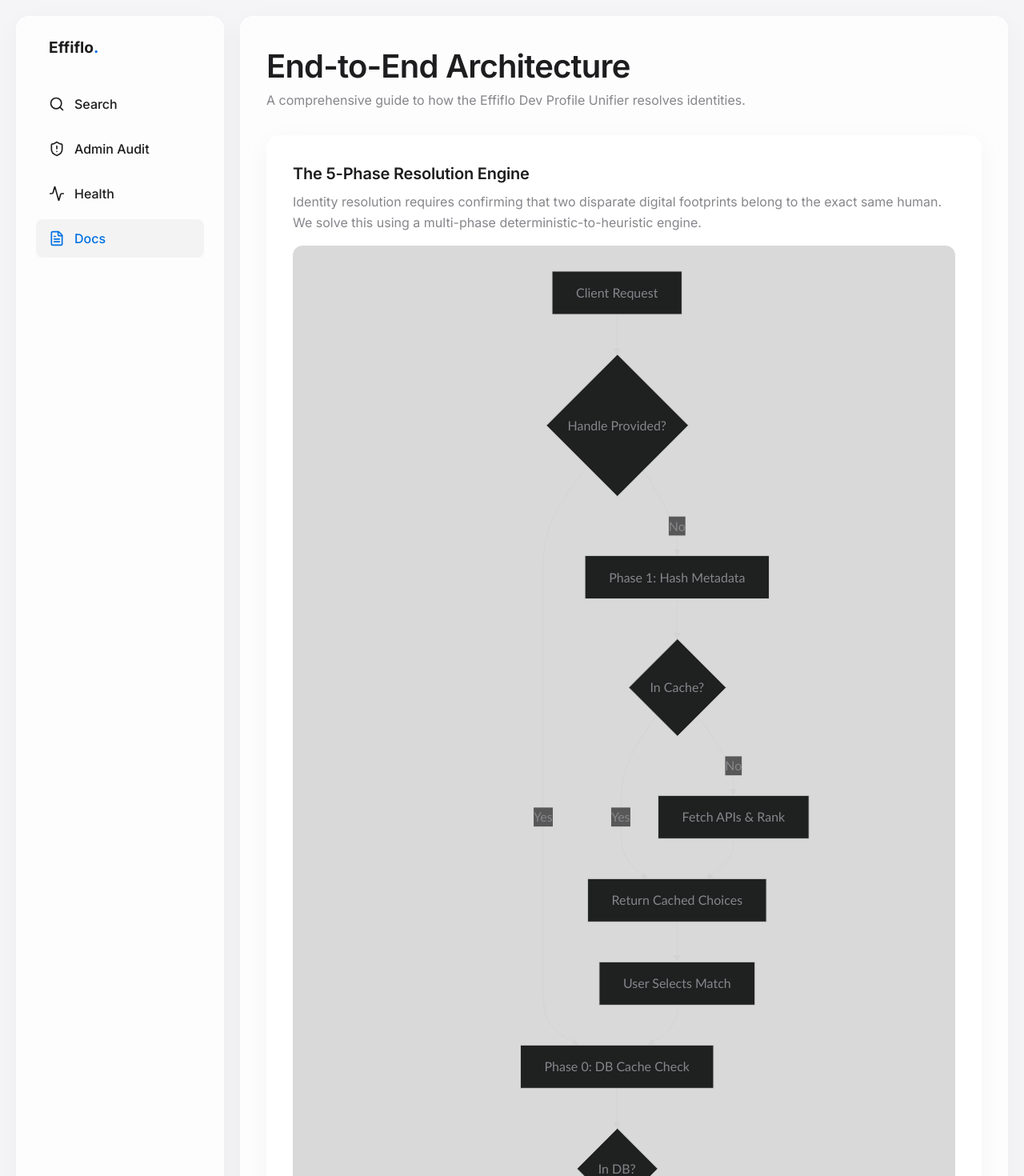
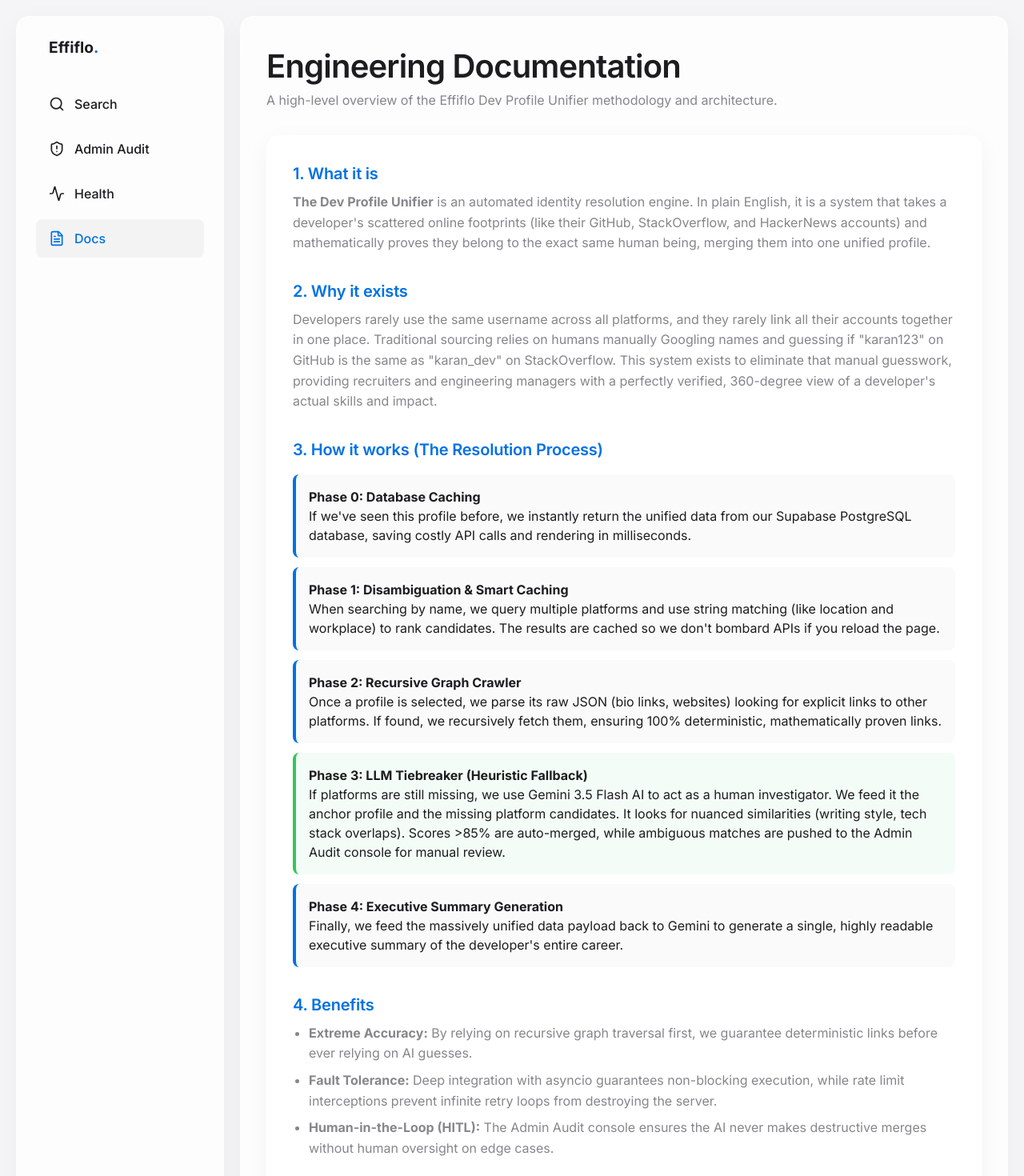
Before and after one commit to Niteshkrjhag/Dev-Profile-Unifier, a React app in the folder frontend/: page /docs in a window 1280 px wide. Shown: the top 1470 px of the page at 80% size. Built offline with nearby package versions, Linux system fonts and the light colour scheme; the HTML template or start-up script is replaced by a standard one.

Commit message:
docs: Rewrite architecture documentation to align with senior-level templates and remove broken Mermaid diagrams

```diff
--- a/frontend/src/tabs/DocsTab.jsx
+++ b/frontend/src/tabs/DocsTab.jsx
@@ -1,116 +1,73 @@
-import { useEffect, useRef } from 'react';
-import mermaid from 'mermaid';
-
-mermaid.initialize({
-  startOnLoad: false,
-  theme: 'dark',
-  securityLevel: 'loose',
-});
-
-function MermaidDiagram({ chart }) {
-  const ref = useRef(null);
-
-  useEffect(() => {
-    if (ref.current) {
-      try {
-        mermaid.render('mermaid-svg-' + Math.random().toString(36).substring(7), chart).then((result) => {
-          ref.current.innerHTML = result.svg;
-        }).catch(e => console.error("Mermaid error:", e));
-      } catch (e) {
-        console.error("Mermaid sync error:", e);
-      }
-    }
-  }, [chart]);
-
-  return <div ref={ref} className="mermaid-container" style={{ display: 'flex', justifyContent: 'center', background: 'rgba(0,0,0,0.15)', padding: '24px', borderRadius: '12px', marginTop: '16px' }} />;
-}
+import React from 'react';
 
 export default function DocsTab() {
-  const diagram = `
-    graph TD
-      A[Client Request] --> B{Handle Provided?}
-
-      B -- Yes --> C[Phase 0: DB Cache Check]
-
-      B -- No --> D1[Phase 1: Hash Metadata]
-      D1 --> D2{In Cache?}
-      D2 -- Yes --> E[Return Cached Choices]
-      D2 -- No --> D3[Fetch APIs & Rank]
-      D3 --> E
-      E --> F[User Selects Match]
-      F --> C
-
-      C --> G{In DB?}
-      G -- Yes --> H[Return Profile]
-      G -- No --> I[Phase 2: Graph Crawler]
-
-      I --> J[Fetch Profiles]
-      J --> K[Parse Bio Links]
-      K --> L{New Links?}
-      L -- Yes --> J
-
-      L -- No --> M[Phase 3: Fallback Search]
-      M --> N{Missing?}
-
-      N -- Yes --> O[Gemini Tiebreaker]
-      O -->|Score > 0.85| Q[Auto-Merge]
-      O -->|Score > 0.50| R[Pending Audit]
-      O -->|Score < 0.50| S[Rejected]
-
-      N -- No --> T[Phase 4: LLM Summary]
-      Q --> T
-      T --> H
-  `;
-
   return (
-    <div className="animate-fade-in" style={{ maxWidth: '900px', margin: '0 auto' }}>
+    <div className="animate-fade-in" style={{ maxWidth: '900px', margin: '0 auto', paddingBottom: '40px' }}>
       <div style={{ marginBottom: '32px' }}>
-        <h1>End-to-End Architecture</h1>
-        <p>A comprehensive guide to how the Effiflo Dev Profile Unifier resolves identities.</p>
+        <h1>Engineering Documentation</h1>
+        <p>A high-level overview of the Effiflo Dev Profile Unifier methodology and architecture.</p>
       </div>
 
-      <div className="glass-panel" style={{ padding: '32px', display: 'flex', flexDirection: 'column', gap: '24px' }}>
+      <div className="glass-panel" style={{ padding: '32px', display: 'flex', flexDirection: 'column', gap: '32px' }}>
+
         <section>
-          <h2 style={{ fontSize: '1.25rem', marginBottom: '8px' }}>The 5-Phase Resolution Engine</h2>
-          <p style={{ color: 'var(--text-secondary)', marginBottom: '16px', lineHeight: 1.6 }}>
-            Identity resolution requires confirming that two disparate digital footprints belong to the exact same human. We solve this using a multi-phase deterministic-to-heuristic engine.
+          <h2 style={{ fontSize: '1.25rem', marginBottom: '8px', color: 'var(--accent-color)' }}>1. What it is</h2>
+          <p style={{ color: 'var(--text-secondary)', lineHeight: 1.6 }}>
+            <strong>The Dev Profile Unifier</strong> is an automated identity resolution engine. In plain English, it is a system that takes a developer's scattered online footprints (like their GitHub, StackOverflow, and HackerNews accounts) and mathematically proves they belong to the exact same human being, merging them into one unified profile.
           </p>
+        </section>
 
-          <MermaidDiagram chart={diagram} />
+        <section>
+          <h2 style={{ fontSize: '1.25rem', marginBottom: '8px', color: 'var(--accent-color)' }}>2. Why it exists</h2>
+          <p style={{ color: 'var(--text-secondary)', lineHeight: 1.6 }}>
+            Developers rarely use the same username across all platforms, and they rarely link all their accounts together in one place. Traditional sourcing relies on humans manually Googling names and guessing if "karan123" on GitHub is the same as "karan_dev" on StackOverflow. This system exists to eliminate that manual guesswork, providing recruiters and engineering managers with a perfectly verified, 360-degree view of a developer's actual skills and impact.
+          </p>
+        </section>
 
-          <div style={{ display: 'flex', flexDirection: 'column', gap: '12px', marginTop: '24px' }}>
-            <div style={{ background: 'rgba(0,0,0,0.02)', padding: '12px', borderRadius: '8px' }}>
-              <strong>Phase 0 (Database Cache):</strong> If explicit handles are provided, we immediately check our canonical database. If the identity was previously resolved, we skip all network calls and return the unified profile in milliseconds.
+        <section>
+          <h2 style={{ fontSize: '1.25rem', marginBottom: '16px', color: 'var(--accent-color)' }}>3. How it works (The Resolution Process)</h2>
+          <div style={{ display: 'flex', flexDirection: 'column', gap: '12px' }}>
+            <div style={{ background: 'rgba(0,0,0,0.02)', padding: '16px', borderRadius: '8px', borderLeft: '4px solid var(--accent-color)' }}>
+              <strong>Phase 0: Database Caching</strong><br/>
+              If we've seen this profile before, we instantly return the unified data from our Supabase PostgreSQL database, saving costly API calls and rendering in milliseconds.
             </div>
-            <div style={{ background: 'rgba(0,0,0,0.02)', padding: '12px', borderRadius: '8px' }}>
-              <strong>Phase 1 (Disambiguation & Smart Caching):</strong> If only a Name and Metadata (Location, Workplace) are provided, we hash the inputs. If this exact search exists in our cache, we return the options instantly. If not, we fetch candidates from GitHub and StackOverflow, rank them based on bio metadata matches, save the results to the cache, and present the choices to the human user.
+            <div style={{ background: 'rgba(0,0,0,0.02)', padding: '16px', borderRadius: '8px', borderLeft: '4px solid var(--accent-color)' }}>
+              <strong>Phase 1: Disambiguation & Smart Caching</strong><br/>
+              When searching by name, we query multiple platforms and use string matching (like location and workplace) to rank candidates. The results are cached so we don't bombard APIs if you reload the page.
             </div>
-            <div style={{ background: 'rgba(0,0,0,0.02)', padding: '12px', borderRadius: '8px' }}>
-              <strong>Phase 2 (Recursive Graph Crawler):</strong> Starting from the anchor profile, the system scans raw JSON (websites, bio links, blog URLs) using regex. If a cross-link is found (e.g., a Dev.to link on GitHub), we recursively fetch that new profile. This loop exhausts the deterministic graph.
+            <div style={{ background: 'rgba(0,0,0,0.02)', padding: '16px', borderRadius: '8px', borderLeft: '4px solid var(--accent-color)' }}>
+              <strong>Phase 2: Recursive Graph Crawler</strong><br/>
+              Once a profile is selected, we parse its raw JSON (bio links, websites) looking for explicit links to other platforms. If found, we recursively fetch them, ensuring 100% deterministic, mathematically proven links.
             </div>
-            <div style={{ background: 'var(--accent-color)', color: 'white', padding: '12px', borderRadius: '8px' }}>
-              <strong>Phase 3 (Gemini Tiebreaker):</strong> For any platforms still missing, we perform a fallback heuristic search. The raw JSON of the newly found profile is sent alongside our anchor profile to the LLM. Gemini analyzes signals like repo activity and writing style to score the match. Scores &gt;0.85 are auto-merged; scores &gt;0.50 are flagged for human audit.
+            <div style={{ background: 'rgba(40,199,111,0.05)', padding: '16px', borderRadius: '8px', borderLeft: '4px solid var(--success-color)' }}>
+              <strong>Phase 3: LLM Tiebreaker (Heuristic Fallback)</strong><br/>
+              If platforms are still missing, we use Gemini 3.5 Flash AI to act as a human investigator. We feed it the anchor profile and the missing platform candidates. It looks for nuanced similarities (writing style, tech stack overlaps). Scores &gt;85% are auto-merged, while ambiguous matches are pushed to the Admin Audit console for manual review.
             </div>
-            <div style={{ background: 'rgba(0,0,0,0.02)', padding: '12px', borderRadius: '8px' }}>
-              <strong>Phase 4 (Executive Summary):</strong> Once all platforms are verified, the unified data payload is sent to Gemini one last time to generate a professional, cohesive summary of the developer's entire career and impact.
+            <div style={{ background: 'rgba(0,0,0,0.02)', padding: '16px', borderRadius: '8px', borderLeft: '4px solid var(--accent-color)' }}>
+              <strong>Phase 4: Executive Summary Generation</strong><br/>
+              Finally, we feed the massively unified data payload back to Gemini to generate a single, highly readable executive summary of the developer's entire career.
             </div>
           </div>
         </section>
 
-        <hr style={{ border: 'none', borderTop: '1px solid rgba(0,0,0,0.1)' }} />
+        <section>
+          <h2 style={{ fontSize: '1.25rem', marginBottom: '8px', color: 'var(--accent-color)' }}>4. Benefits</h2>
+          <ul style={{ color: 'var(--text-secondary)', lineHeight: 1.6, paddingLeft: '20px' }}>
+            <li style={{ marginBottom: '8px' }}><strong>Extreme Accuracy:</strong> By relying on recursive graph traversal first, we guarantee deterministic links before ever relying on AI guesses.</li>
+            <li style={{ marginBottom: '8px' }}><strong>Fault Tolerance:</strong> Deep integration with asyncio guarantees non-blocking execution, while rate limit interceptions prevent infinite retry loops from destroying the server.</li>
+            <li style={{ marginBottom: '8px' }}><strong>Human-in-the-Loop (HITL):</strong> The Admin Audit console ensures the AI never makes destructive merges without human oversight on edge cases.</li>
+          </ul>
+        </section>
 
         <section>
-          <h2 style={{ fontSize: '1.25rem', marginBottom: '8px' }}>Fault Tolerance & Reliability</h2>
-          <p style={{ color: 'var(--text-secondary)', marginBottom: '16px', lineHeight: 1.6 }}>
-            The API is engineered to handle massive scale without silently failing.
-          </p>
+          <h2 style={{ fontSize: '1.25rem', marginBottom: '8px', color: 'var(--accent-color)' }}>5. Limitations (Why NOT to use it)</h2>
           <ul style={{ color: 'var(--text-secondary)', lineHeight: 1.6, paddingLeft: '20px' }}>
-            <li style={{ marginBottom: '8px' }}><strong>10-Second Strict Timeouts:</strong> Prevents our server from freezing if external APIs go offline.</li>
-            <li style={{ marginBottom: '8px' }}><strong>Rate Limit Protection:</strong> Explicitly intercepts HTTP 429 and StackOverflow "backoff" requests, instantly halting crawls and informing the frontend rather than swallowing the error.</li>
-            <li style={{ marginBottom: '8px' }}><strong>Automated Cron Jobs:</strong> A background loop runs every 12 hours to auto-delete Phase 1 caches older than 3 days, ensuring candidate lists never get stale.</li>
-            <li style={{ marginBottom: '8px' }}><strong>LLM Markdown Stripping:</strong> A custom regex cleans Gemini JSON outputs, preventing critical tiebreaker crashes if the AI hallucinates markdown formatting.</li>
+            <li style={{ marginBottom: '8px' }}><strong>API Rate Limiting:</strong> Free-tier GitHub and StackOverflow APIs aggressively throttle requests. At massive scale, enterprise API tokens are strictly required.</li>
+            <li style={{ marginBottom: '8px' }}><strong>LLM Hallucinations:</strong> While the tiebreaker is highly accurate, LLMs can occasionally misinterpret generic tech stacks (e.g., assuming two React developers in London are the same person). This is why the Human-in-the-Loop audit is mandatory for scores under 85%.</li>
+            <li style={{ marginBottom: '8px' }}><strong>Context Window Bloat:</strong> Extremely active developers with thousands of repositories can exceed LLM token limits (160k chars), requiring aggressive JSON pruning which risks dropping nuanced data.</li>
           </ul>
         </section>
+
       </div>
     </div>
   );
```
